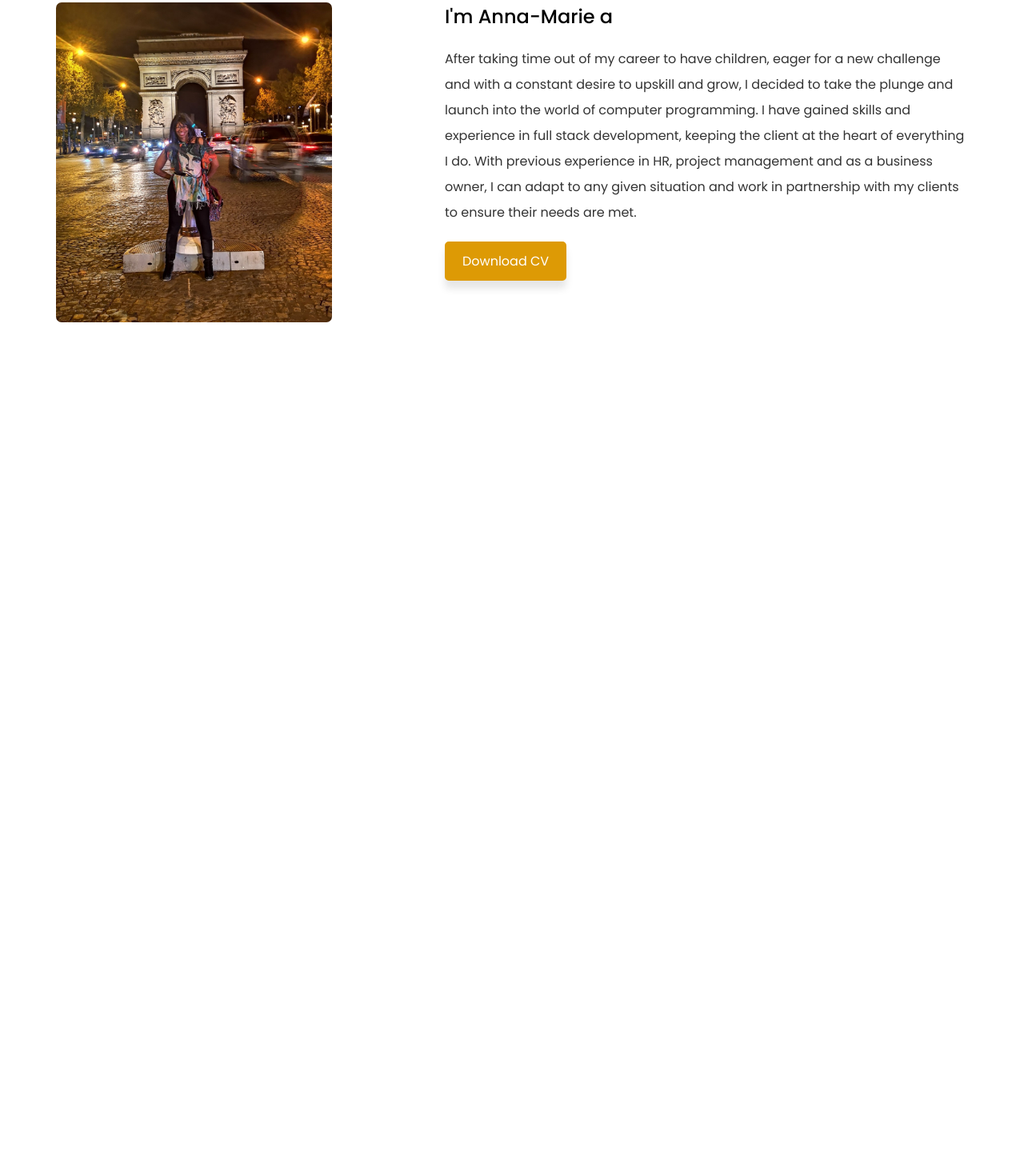
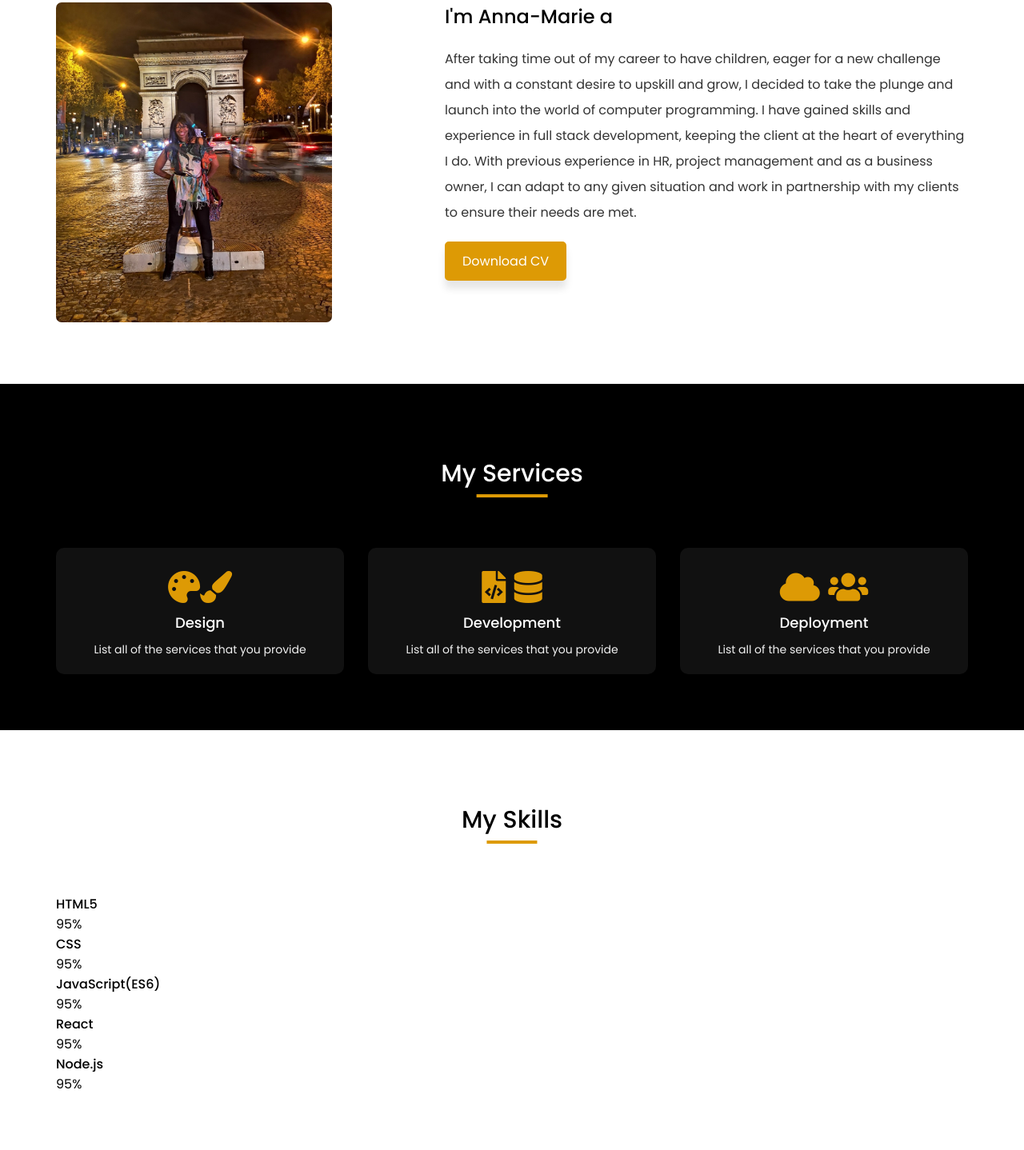
Before and after one commit to Anna-MarieMoss/my-portfolio-website, a plain HTML site: page index.html in a window 1280 px wide. Shown: the part 1052-2490 px from the top of the page at 80% size. Before the commit the page ends 1532 px from the top, so only its background shows below. Drawn offline with nearby package versions, Linux system fonts and the light colour scheme; a script that the page names is missing.

Commit message:
services and skill page draft

```diff
--- a/index.html
+++ b/index.html
@@ -120,6 +120,85 @@
                </div>
             </div>
         </section>
+
+        <!-- sevices section -->
+        <section class="section theme" id="services">
+            <div class="title">
+                <h1>My Services</h1>
+            </div>
+
+            <div class="services-center container">
+                <div class="service">
+                    <span> <i class="fas fa-palette"></i><i class="fas fa-paint-brush"></i></span>
+                    <h2>Design</h2>
+                    <p>
+                        List all of the services that you provide
+                    </p>
+                </div>
+                <div class="service">
+                    <span><i class="fas fa-file-code"></i> </span><span> <i class="fas fa-database"></i></span>
+                    <h2>Development</h2>
+                    <p>
+                        List all of the services that you provide
+                    </p>
+                </div>
+                <div class="service">
+                    <span><i class="fas fa-cloud"></i><span>  </span><i class="fas fa-users"></i></span>
+                    <h2>Deployment</h2>
+                    <p>
+                        List all of the services that you provide
+                    </p>
+                </div>
+            </div>
+        </section>
+
+        <!-- Skills -->
+        <section class="skills section" id="skills">
+            <div class="title">
+                <h1>My Skills</h1>
+            </div>
+
+            <div class="skills-center container">
+                <div class="skills-left">
+                    <div class="skill-box">
+                        <h4>HTML5</h4>
+                        <div class="skills-ilt">
+                            <div class="skils-bar html"> </div>
+                            <span>95%</span>
+                        </div>
+                    </div>
+                    <div class="skill-box">
+                        <h4>CSS</h4>
+                        <div class="skills-ilt">
+                            <div class="skils-bar html"> </div>
+                            <span>95%</span>
+                        </div>
+                    </div>
+                    <div class="skill-box">
+                        <h4>JavaScript(ES6)</h4>
+                        <div class="skills-ilt">
+                            <div class="skils-bar html"> </div>
+                            <span>95%</span>
+                        </div>
+                    </div>
+                    <div class="skill-box">
+                        <h4>React</h4>
+                        <div class="skills-ilt">
+                            <div class="skils-bar html"> </div>
+                            <span>95%</span>
+                        </div>
+                    </div>
+                    <div class="skill-box">
+                        <h4>Node.js</h4>
+                        <div class="skills-ilt">
+                            <div class="skils-bar html"> </div>
+                            <span>95%</span>
+                        </div>
+                    </div>
+                </div>
+                <div class="skills-right"></div>
+            </div>
+        </section>
     </main>
     <!-- Animate on scroll js -->
     <script src="https://cdnjs.cloudflare.com/ajax/libs/aos/2.3.4/aos.js"></script>
--- a/styles.css
+++ b/styles.css
@@ -444,3 +444,51 @@ a.btn:active {
     max-width: 90%;
   }
 }
+
+/* Services */
+.theme {
+  background-color: #000;
+}
+
+.theme .title {
+  color: #fff;
+}
+
+.services-center {
+  display: grid;
+  grid-template-columns: repeat(auto-fit, minmax(25rem, 1fr));
+  gap: 3rem;
+}
+
+.service {
+  color: #fff;
+  background-color: #111;
+  padding: 2rem;
+  text-align: center;
+  border-radius: 1rem;
+  transition: all 300ms ease-in-out;
+}
+
+.service span {
+  color: #dd9a05;
+  font-size: 4rem;
+  transition: all 300ms ease-in-out;
+}
+
+.service h2 {
+  font-size: 1.8rem;
+  margin-bottom: 1rem;
+}
+
+.service p {
+  font-size: 1.4rem;
+  color: #f1f1f1;
+}
+
+.service:hover {
+  background-color: #dd9a05;
+}
+
+.service:hover span {
+  color: #fff;
+}
```
